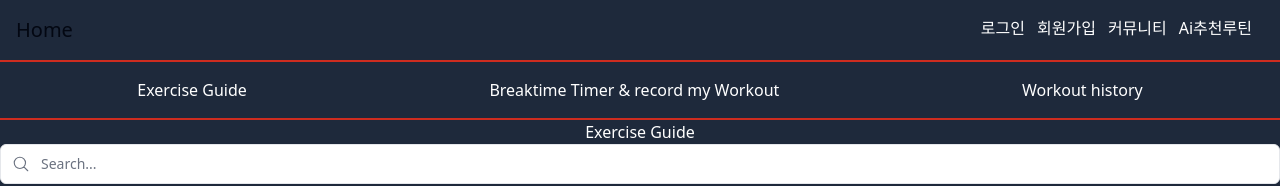
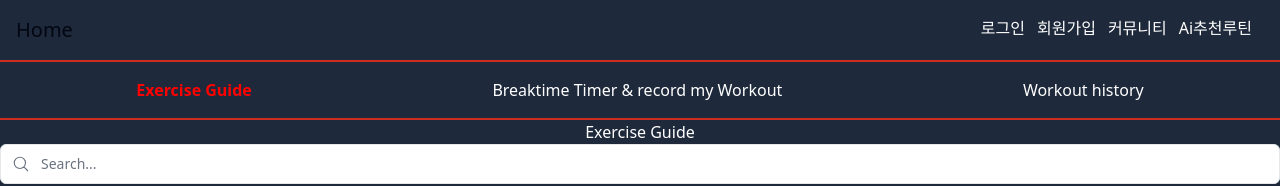
Before and after one commit to hmoongi94/personalProject, a Next.js app in the folder project-exerciseApp/frontend/: page / in a window 1280 px wide. Shown: the top 186 px of the page. Built offline with nearby package versions, Linux system fonts and the light colour scheme; no server answers.

Commit message:
feat: 메뉴클릭시 구분되게 css추가

```diff
--- a/project-exerciseApp/frontend/app/(pages)/(main)/page.tsx
+++ b/project-exerciseApp/frontend/app/(pages)/(main)/page.tsx
@@ -4,6 +4,7 @@ import { useEffect, useState } from "react";
 import { useSearchParams } from "next/navigation";
 import dynamic from "next/dynamic";
 import React, { Suspense } from "react";
+import "@/app/styles/activemenu.css"
 
 const WorkoutHistory = dynamic(
   () => import("@/app/ui/mainpage/workoutHistory/workoutHistory")
@@ -166,11 +167,20 @@ const MainPage = () => {
     <div className="w-screen h-screen">
       <nav className="w-full border-b-2 border-wine p-4">
         <ul className="w-full flex flex-row justify-around">
-          <li onClick={() => setActiveMenu("exerciseGuide")}>Exercise Guide</li>
-          <li onClick={() => setActiveMenu("timer")}>
+          <li
+            className={activeMenu === "exerciseGuide" ? "active" : ""}
+            onClick={() => setActiveMenu("exerciseGuide")}
+          >
+            Exercise Guide
+          </li>
+          <li
+            className={activeMenu === "timer" ? "active" : ""}
+            onClick={() => setActiveMenu("timer")}
+          >
             Breaktime Timer & record my Workout
           </li>
           <li
+            className={activeMenu === "exerciseDiary" ? "active" : ""}
             onClick={() => {
               if (isToken) {
                 setActiveMenu("exerciseDiary");
--- /dev/null
+++ b/project-exerciseApp/frontend/app/styles/activemenu.css
@@ -0,0 +1,4 @@
+.active {
+  color: #ff0000; /* 활성화된 메뉴 텍스트의 색상을 변경 */
+  font-weight: bold; /* 활성화된 메뉴 텍스트의 글꼴을 굵게 설정 */
+}
```
